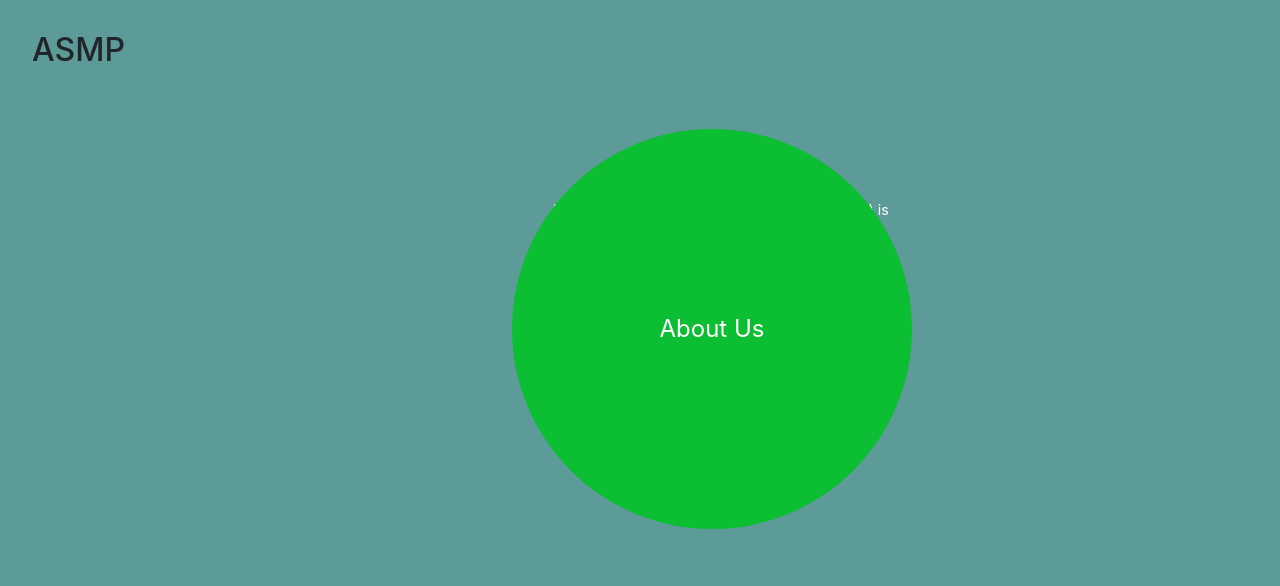
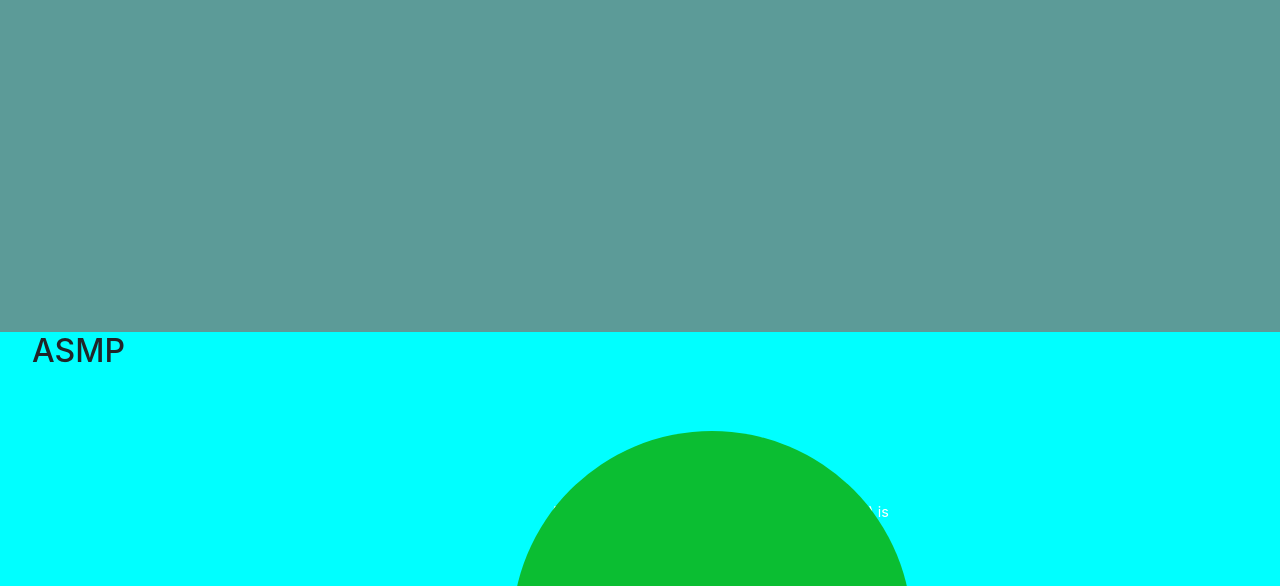
Before and after one commit to SarcWeb21/ASMP, a Django app: page / in a window 1280 px wide. Shown: the part 801-1387 px from the top of the page. Run offline with Django 3.2, Linux system fonts and the light colour scheme; some libraries are stand-ins or nearby versions.

Commit message:
Frontend change

```diff
--- a/templates/base.html
+++ b/templates/base.html
@@ -17,6 +17,9 @@
         <link rel="stylesheet" href="https://cdn.jsdelivr.net/npm/bootstrap@4.6.0/dist/css/bootstrap.min.css" integrity="sha384-B0vP5xmATw1+K9KRQjQERJvTumQW0nPEzvF6L/Z6nronJ3oUOFUFpCjEUQouq2+l" crossorigin="anonymous">
     </head>
     <body>
+        <div style="margin-top: 15px;">
+            <h2>ASMP</h2>
+        </div>
         <div id="menu-bar">
 			<div id="menu" onclick="onClickMenu()">
 				<div id="bar1" class="bar"></div>
--- a/templates/land.html
+++ b/templates/land.html
@@ -1,7 +1,7 @@
 {% extends "base.html" %}
 {% block content %}
 
-<div style="height: 100vh;">
+<div style="height: 130vh;">
     <div id="set-height"></div>
 
     <video id="v0" tabindex="0", autobuffer preload>
@@ -43,6 +43,7 @@
 
     </script>
 </div>
+<div style="background-color: aqua; background-attachment: fixed;">
     <div class="progressm">
         <div class="progressbar-wrap">
             <div class="progressbar"></div>
@@ -444,6 +445,7 @@
             Name
             <br>
             Designation
+        </div>
 </div> {% endcomment %}
 {% comment %} </div> {% endcomment %}
 
```
Lines whose indentation alone changed are shown as unchanged.
